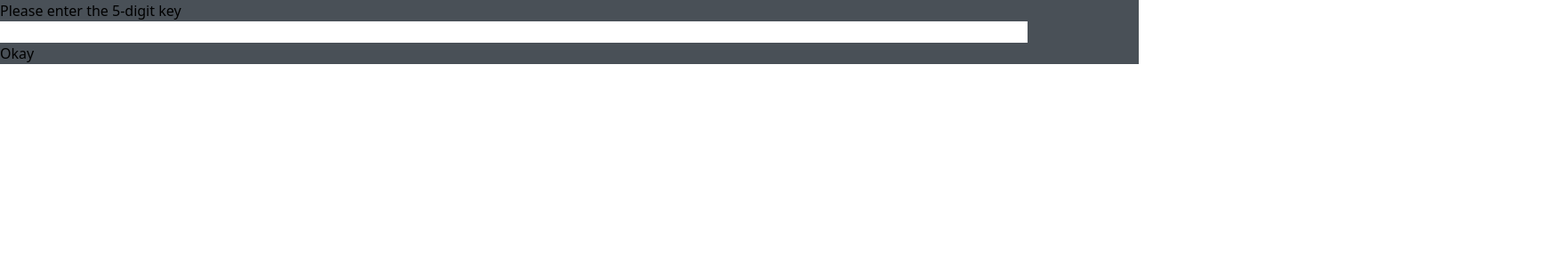
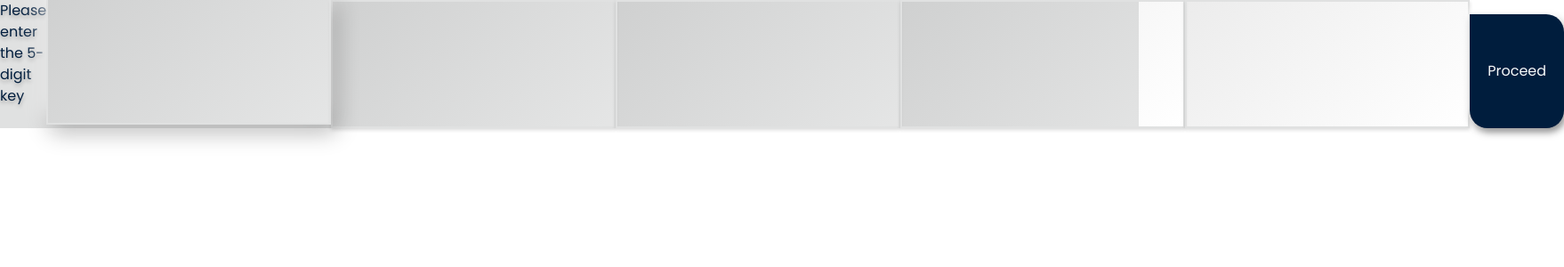
Before and after one commit to ArunManick9/IDEA-V001.002, a React (Vite) app: page /digimenu/1/1 in a window 1280 px wide. Shown: the top 300 px of the page at 89% size, 1758 px wide, since content can reach past the window. Built offline with nearby package versions, Linux system fonts and the light colour scheme; no server answers.

Commit message:
confirm table styled + entry animation

```diff
--- a/src/components/Visitor Components/ConfirmTable.jsx
+++ b/src/components/Visitor Components/ConfirmTable.jsx
@@ -1,13 +1,14 @@
-import { useEffect, useState, useRef } from 'react';
-import DigiMenu from './DigiMenu';
-import { useParams } from 'react-router-dom';
-import supabase from '../../services/supabase';
+import { useEffect, useState, useRef } from "react";
+import DigiMenu from "./DigiMenu";
+import { useParams } from "react-router-dom";
+import supabase from "../../services/supabase";
+import "../../scss/ConfirmTable.scss";
 
 export default function ConfirmTable() {
-  const [enteredKey, setEnteredKey] = useState(Array(5).fill(''));
+	const [enteredKey, setEnteredKey] = useState(Array(5).fill(""));
 	const [isAuthenticated, setIsAuthenticated] = useState(false);
 	const { loc_id, table_id } = useParams();
-  const [passKey, setPassKey] = useState('');
+	const [passKey, setPassKey] = useState("");
 	const [hasInserted, setHasInserted] = useState(false); // Track insertion
 	const inputRefs = useRef([]); // Refs to handle focus on each input
 
@@ -25,30 +26,37 @@ export default function ConfirmTable() {
 			setPassKey(newPassKey);
 
 			const { data, error } = await supabase
-        .from('OTP_TABLE')
+				.from("OTP_TABLE")
 				.insert([
-          { loc_id: loc_id, table_id: table_id, passKey: newPassKey, waiter_consumed: false }
+					{
+						loc_id: loc_id,
+						table_id: table_id,
+						passKey: newPassKey,
+						waiter_consumed: false,
+					},
 				])
 				.select();
 
 			if (error) {
-        console.error('Error inserting passKey:', error.message);
+				console.error("Error inserting passKey:", error.message);
 			} else {
-        console.log('PassKey inserted successfully:', data);
+				console.log("PassKey inserted successfully:", data, data[0]?.passKey);
 				setHasInserted(true); // Mark as inserted
 			}
 		};
 
 		// Run insert function on component mount
 		insertPassKey();
+
+		inputRefs.current[0].focus();
 	}, [loc_id, table_id, hasInserted]);
 
 	const handleAuthenticate = () => {
-    const userEnteredKey = enteredKey.join('');
+		const userEnteredKey = enteredKey.join("");
 		if (userEnteredKey === passKey) {
 			setIsAuthenticated(true);
 		} else {
-      alert('Incorrect Key! Please try again.');
+			alert("Incorrect Key! Please try again.");
 		}
 	};
 
@@ -64,8 +72,10 @@ export default function ConfirmTable() {
 	};
 
 	const handleKeyDown = (e, index) => {
-    if (e.key === 'Backspace' && index > 0 && !enteredKey[index]) {
+		if (e.key === "Backspace" && index > 0 && !enteredKey[index]) {
 			inputRefs.current[index - 1].focus();
+		} else if (e.key === "Enter" && index === 4) {
+			handleAuthenticate();
 		}
 	};
 
@@ -74,15 +84,17 @@ export default function ConfirmTable() {
 	}
 
 	return (
-    <div className="flex flex-col items-center justify-center h-screen bg-gray-100">
-      <h1 className="text-xl font-bold mb-4">Please enter the 5-digit key</h1>
-      <div className="flex space-x-2">
+		<div className="flexbox flex-col items-center justify-center h-screen confirm-table">
+			<h1 className="text-xl font-bold mb-4 confirm-table--header">
+				Please enter the 5-digit key
+			</h1>
+			<div className="flexbox space-x-3">
 				{enteredKey.map((digit, index) => (
 					<input
 						key={index}
 						type="text"
 						maxLength="1"
-            className="w-12 h-12 text-center border rounded-lg text-2xl"
+						className="w-12 h-12 text-center border rounded-lg text-2xl confirm-table--input"
 						value={digit}
 						onChange={(e) => handleChange(e, index)}
 						onKeyDown={(e) => handleKeyDown(e, index)}
@@ -91,10 +103,11 @@ export default function ConfirmTable() {
 				))}
 			</div>
 			<button
-        className="mt-4 bg-blue-600 text-white px-4 py-2 rounded-lg"
+				className="neu-button neu-button--submit my-8 thick-shadow"
 				onClick={handleAuthenticate}
+				type="submit"
 			>
-        Okay
+				Proceed
 			</button>
 		</div>
 	);
--- a/src/components/Visitor Components/DigiMenu.jsx
+++ b/src/components/Visitor Components/DigiMenu.jsx
@@ -15,12 +15,17 @@ export default function DigiMenu() {
 	const [cartItems, setCartItems] = useState({});
 	const [showCart, setShowCart] = useState(false);
 	const [openMenus, setOpenMenus] = useState({});
+	const [showGreet, setShowGreet] = useState(false);
 
 	useEffect(() => {
 		const fetchData = async () => {
 			try {
 				const result = await getdetailedmenu(loc_id);
 				setMenuData(result);
+				setShowGreet(true);
+				setTimeout(() => {
+					setShowGreet(false);
+				}, 2500);
 			} catch (error) {
 				console.error("Error loading menus:", error);
 			}
@@ -83,7 +88,6 @@ export default function DigiMenu() {
 	const [cartWrapperClass, setCartWrapperClass] = useState("cart-wrapper");
 
 	const handleCloseCart = () => {
-		console.log(showCart, cartWrapperClass);
 		if (showCart) {
 			setCartWrapperClass("cart-wrapper cart-wrapper--disappear");
 			setTimeout(() => {
@@ -98,12 +102,24 @@ export default function DigiMenu() {
 
 	return (
 		<div className="p-6 min-h-screen digimenu">
-			<h1 className="digimenu__header mb-6">
+			{showGreet && (
+				<div className="digimenu__greet">
+					<div className="digimenu__greet--content">
+						<h2 className="digimenu__greet--content-header">
+							Welcome to <span>{loc_id}</span>
+						</h2>
+						<h3 className="digimenu__greet--content-sub">
+							Table: <span>{table_id}</span>
+						</h3>
+					</div>
+				</div>
+			)}
+			<h1 className={`digimenu__header mb-6`}>
 				Welcome to <span>{loc_id} | </span> Table: <span>{table_id}</span>
 			</h1>
 
 			{/* Menu Tabs with Dropdowns */}
-			<div className="category-wrapper">
+			<div className={`category-wrapper`}>
 				{getMenus()?.map((menu) => (
 					<div
 						key={menu}
--- a/src/scss/ConfirmTable.scss
+++ b/src/scss/ConfirmTable.scss
@@ -0,0 +1,27 @@
+@import "variables.scss";
+
+.confirm-table {
+	background-color: $color-neu-one;
+	font-family: "Poppins", sans-serif;
+	&--header {
+		color: $oxford-blue;
+		text-shadow: 0 3px 4px rgba(0, 0, 0, 0.25);
+		margin-bottom: 24px;
+	}
+	&--input {
+		background: $gradient-concave;
+		color: $yale-blue;
+		box-shadow: $shadow-lightest;
+		border: 2px solid $color-neu-one;
+		transition: all 0.15s ease;
+		&:focus {
+			outline: none;
+			box-shadow: $shadow-neu-mid;
+			caret-color: $yale-blue;
+			transform: translateY(-4px);
+		}
+	}
+	.thick-shadow {
+		box-shadow: $shadow-neu-thick;
+	}
+}
--- a/src/scss/DigiMenu.scss
+++ b/src/scss/DigiMenu.scss
@@ -2,6 +2,48 @@
 .digimenu {
 	font-family: "Poppins", sans-serif;
 	background-color: $color-neu-one;
+	&__greet {
+		height: 100%;
+		position: absolute;
+		top: 0;
+		left: 0;
+		width: 100%;
+		z-index: 10;
+		backdrop-filter: blur(10px);
+		animation: removeBackdrop 0.5s ease forwards 2s;
+		background-color: rgba(0, 0, 0, 0.1);
+		&--content {
+			border-radius: 0;
+			border-bottom-right-radius: 300px;
+			height: 80%;
+			display: flex;
+			flex-direction: column;
+			justify-content: center;
+			align-items: center;
+			background-color: $color-white-blue;
+			box-shadow: $shadow-neu-mid;
+			animation: circularExpansion 0.5s ease forwards,
+				circularShrink 0.5s ease forwards 2s;
+			&-header {
+				font-size: 1.25rem;
+				font-weight: 500;
+				color: $color-grey-2;
+				& > span {
+					display: block;
+					font-size: 2.25rem;
+					font-weight: 600;
+					color: $oxford-blue;
+					text-shadow: 0 2px 4px rgba(0, 0, 0, 0.4);
+				}
+			}
+			&-sub {
+				font-size: 1.25rem;
+				color: $color-grey-1;
+				text-align: right;
+				margin: 24px 24px 0 auto;
+			}
+		}
+	}
 	&__header {
 		color: $rich-black;
 		font-size: 1.2rem;
--- a/src/scss/animations.scss
+++ b/src/scss/animations.scss
@@ -19,3 +19,120 @@
 		transform: translateY(-20px);
 	}
 }
+
+// animations
+
+@keyframes dashInFromLeft {
+	0% {
+		transform: translateX(-40px);
+		opacity: 0;
+	}
+	100% {
+		transform: translateX(-50%);
+		opacity: 1;
+	}
+}
+@keyframes dashInFromLongLeft {
+	0% {
+		transform: translateX(-200px);
+		box-shadow: none;
+		opacity: 0;
+	}
+	100% {
+		transform: translateX(0);
+		opacity: 1;
+	}
+}
+@keyframes dashInFromLongRight {
+	0% {
+		transform: translateX(200px);
+		box-shadow: none;
+		opacity: 0;
+	}
+	100% {
+		transform: translateX(0);
+		opacity: 1;
+	}
+}
+@keyframes fadeUp {
+	0% {
+		bottom: -92px;
+		right: 16px;
+		opacity: 0;
+	}
+	100% {
+		bottom: 16px;
+		right: 16px;
+		opacity: 1;
+	}
+}
+@keyframes slideUp {
+	0% {
+		bottom: -300px;
+		opacity: 0;
+	}
+	100% {
+		bottom: 0px;
+		opacity: 1;
+	}
+}
+@keyframes slideDown {
+	0% {
+		bottom: 0px;
+		opacity: 1;
+	}
+	100% {
+		bottom: -600px;
+		opacity: 0;
+	}
+}
+
+@keyframes circularExpansion {
+	0% {
+		height: 20px;
+		width: 40px;
+		border-radius: 50%;
+		overflow: hidden;
+	}
+	100% {
+		height: 80%;
+		width: 100%;
+		border-radius: 0;
+		border-bottom-right-radius: 300px;
+	}
+}
+
+@keyframes circularShrink {
+	0% {
+		height: 80%;
+		width: 100%;
+		border-radius: 0;
+		border-bottom-right-radius: 300px;
+		color: transparent;
+		opacity: 1;
+	}
+	50% {
+		color: transparent;
+		opacity: 0.5;
+	}
+	98% {
+		height: 20px;
+		width: 40px;
+		border-radius: 50%;
+		color: transprent;
+	}
+	100% {
+		color: transprent;
+		display: none;
+		opacity: 0;
+	}
+}
+@keyframes removeBackdrop {
+	0% {
+		backdrop-filter: blur(4px);
+		background-color: none;
+	}
+	100% {
+		backdrop-filter: none;
+	}
+}
--- a/src/scss/variables.scss
+++ b/src/scss/variables.scss
@@ -1,3 +1,4 @@
+@import "animations.scss";
 $rich-black: #000814ff;
 $oxford-blue: #001d3dff;
 $yale-blue: #003566ff;
@@ -47,70 +48,3 @@ $gradient-concave: linear-gradient(
 	rgba(0, 0, 0, 0.075),
 	rgba(255, 255, 255, 0.15)
 );
-
-// animations
-
-@keyframes dashInFromLeft {
-	0% {
-		transform: translateX(-40px);
-		opacity: 0;
-	}
-	100% {
-		transform: translateX(-50%);
-		opacity: 1;
-	}
-}
-@keyframes dashInFromLongLeft {
-	0% {
-		transform: translateX(-200px);
-		box-shadow: none;
-		opacity: 0;
-	}
-	100% {
-		transform: translateX(0);
-		opacity: 1;
-	}
-}
-@keyframes dashInFromLongRight {
-	0% {
-		transform: translateX(200px);
-		box-shadow: none;
-		opacity: 0;
-	}
-	100% {
-		transform: translateX(0);
-		opacity: 1;
-	}
-}
-@keyframes fadeUp {
-	0% {
-		bottom: -92px;
-		right: 16px;
-		opacity: 0;
-	}
-	100% {
-		bottom: 16px;
-		right: 16px;
-		opacity: 1;
-	}
-}
-@keyframes slideUp {
-	0% {
-		bottom: -300px;
-		opacity: 0;
-	}
-	100% {
-		bottom: 0px;
-		opacity: 1;
-	}
-}
-@keyframes slideDown {
-	0% {
-		bottom: 0px;
-		opacity: 1;
-	}
-	100% {
-		bottom: -600px;
-		opacity: 0;
-	}
-}
```
Lines whose indentation alone changed are shown as unchanged.
